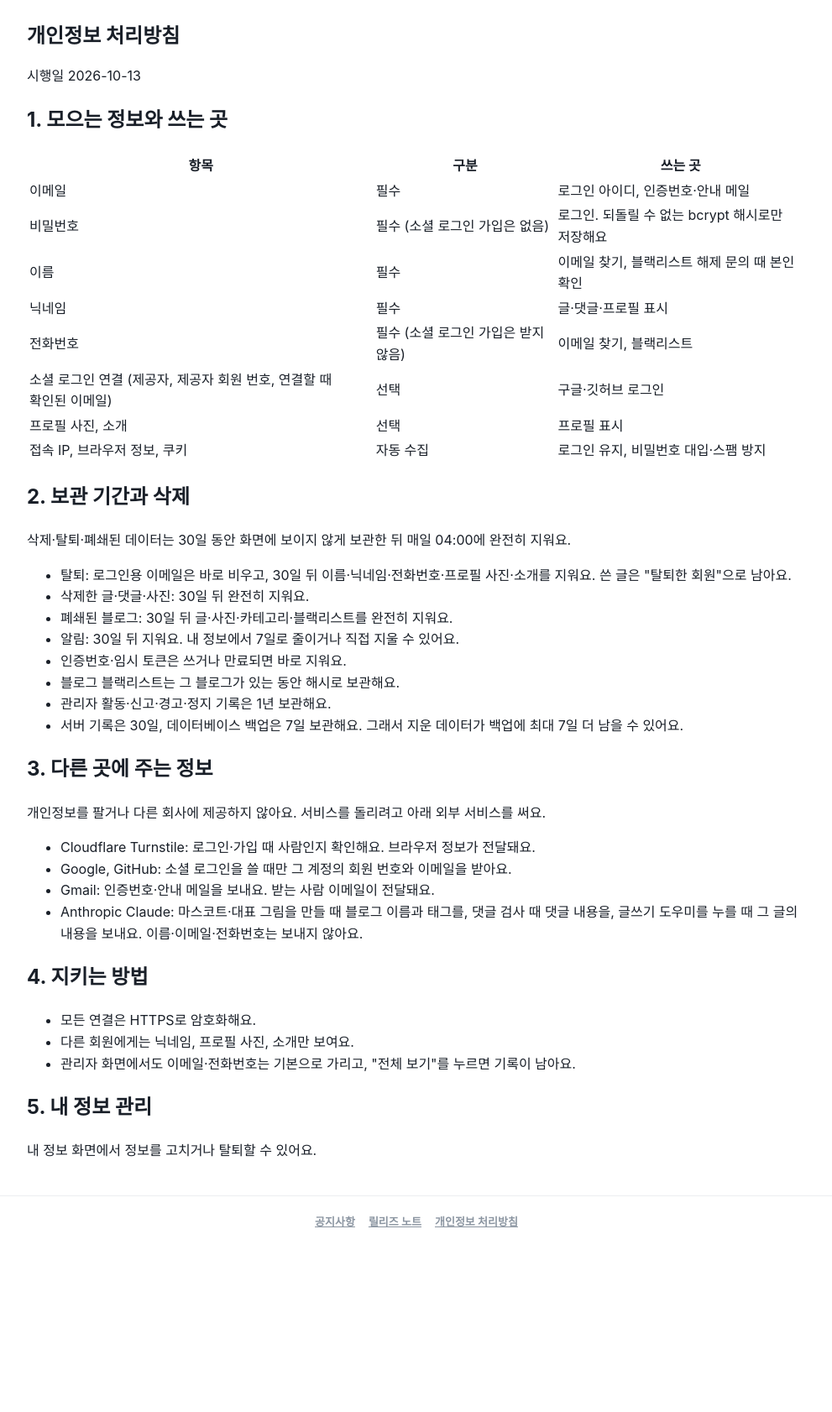
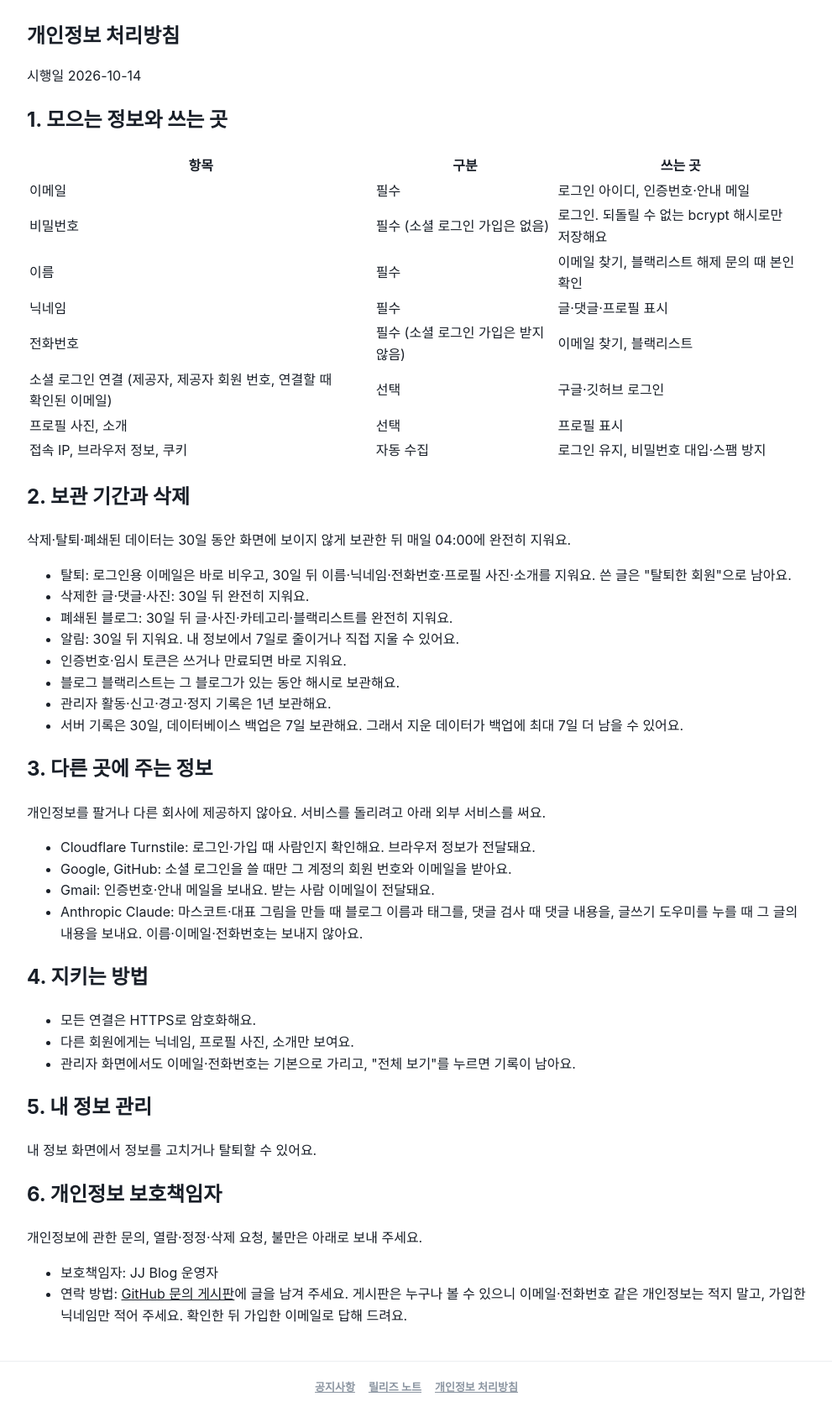
Before and after one commit to blogJJ/blog-server, a web app: page /privacy.html in a window 1280 px wide. Shown: the part 56-1738 px from the top of the page at 84% size, without its empty margins (144-1135 px from the left). Before the commit the page ends 1518 px from the top, so only its background shows below. Run offline with its HTML, style and script files only (its server is not run), Linux system fonts and the light colour scheme; data that the repository does not hold is empty; some of the project's set-up classes (security, data sources, template engines, error pages and the like) are left out, and stand-ins take their place.

Commit message:
T133 후속: 개인정보 처리방침에 보호책임자와 문의 방법 추가
Co-Authored-By: Claude Opus 5.5 (1M context) <noreply@anthropic.com>
Claude-Session: https://claude.ai/code/session_01FWbfnnQe4LiQRGbUAPMqaM

```diff
--- a/src/main/resources/static/privacy.html
+++ b/src/main/resources/static/privacy.html
@@ -15,7 +15,7 @@
       <div class="page-head">
         <h1>개인정보 처리방침</h1>
       </div>
-      <p class="doc__meta">시행일 2026-10-13</p>
+      <p class="doc__meta">시행일 2026-10-14</p>
 
       <h2>1. 모으는 정보와 쓰는 곳</h2>
       <div class="doc__table">
@@ -67,6 +67,12 @@
 
       <h2>5. 내 정보 관리</h2>
       <p>내 정보 화면에서 정보를 고치거나 탈퇴할 수 있어요.</p>
+      <h2>6. 개인정보 보호책임자</h2>
+      <p>개인정보에 관한 문의, 열람·정정·삭제 요청, 불만은 아래로 보내 주세요.</p>
+      <ul>
+        <li>보호책임자: JJ Blog 운영자</li>
+        <li>연락 방법: <a href="https://github.com/blogJJ/blog-server/issues" rel="noopener" target="_blank">GitHub 문의 게시판</a>에 글을 남겨 주세요. 게시판은 누구나 볼 수 있으니 이메일·전화번호 같은 개인정보는 적지 말고, 가입한 닉네임만 적어 주세요. 확인한 뒤 가입한 이메일로 답해 드려요.</li>
+      </ul>
     </main>
   </body>
 </html>
```
Also changed, not shown: src/main/resources/release-notes.json (+9 -0 lines).
